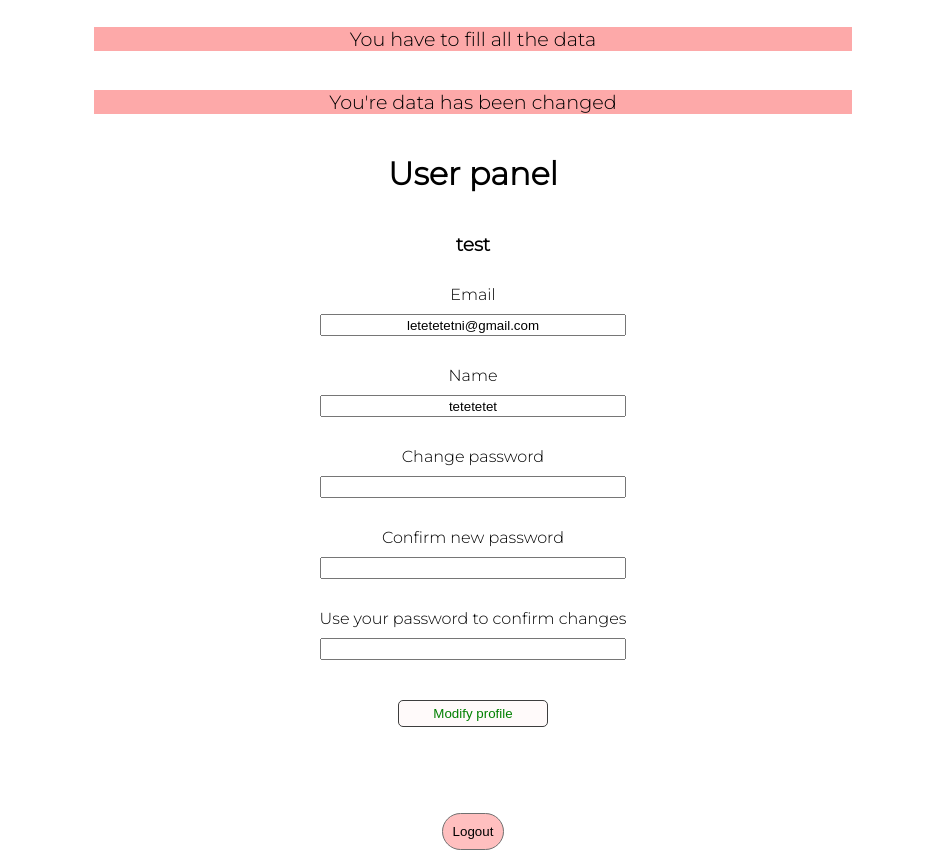
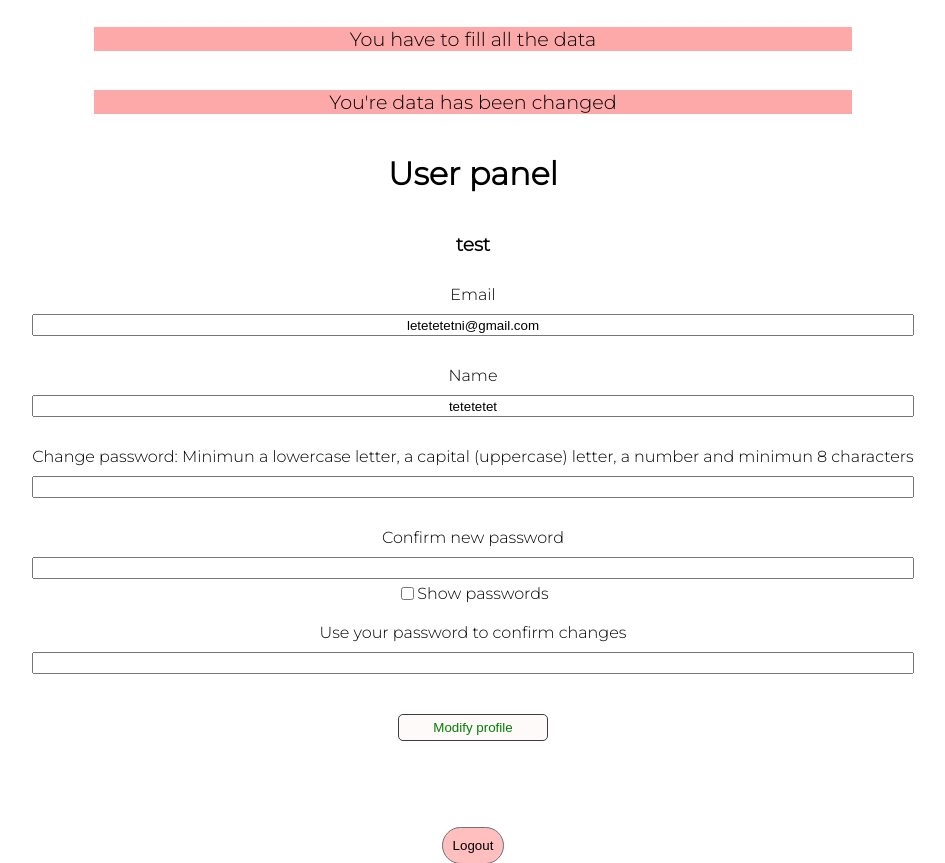
Before and after one commit to tonilr/gestion-usuarios, a PHP site: page /userPanel.php in a window 1280 px wide. Shown: the top 863 px of the page, without its empty margins (167-1112 px from the left). Run offline with PHP 8.4, Linux system fonts and the light colour scheme; the visitor is signed in with stand-in values (Sample User, id 1); data comes from the database, SQL or seed files in the repository.

Commit message:
option to show passwords in user pannel

```diff
--- a/userPanel.php
+++ b/userPanel.php
@@ -52,6 +52,7 @@
     <link rel="stylesheet" href="css/style.css">
     <link rel="preconnect" href="https://fonts.gstatic.com">
     <link href="https://fonts.googleapis.com/css2?family=Montserrat:wght@300&display=swap" rel="stylesheet">
+    <script src="js/javascriptFunctions.js"></script>
     <title>User Panel</title>
 </head>
 <body class="userPanel">
@@ -64,10 +65,14 @@
         <input type="text" name="email" id="email" value="<?php echo $email ?>">
         <label for="name">Name</label>
         <input type="text" name="name" id="name" value="<?php echo $name ?>">
-        <label for="newpass1">Change password</label>
-        <input type="password" name="newpass1" id="newpass1">
+        <label for="newpass1">Change password: Minimun a lowercase letter, a capital (uppercase) letter, a number and minimun 8 characters</label>
+        <input type="password" name="newpass1" id="newpass1" pattern="(?=.*\d)(?=.*[a-z])(?=.*[A-Z]).{8,}" class="passwordField">
         <label for="newpass2">Confirm new password</label>
-        <input type="password" name="newpass2" id="newpass2">
+        <input type="password" name="newpass2" id="newpass2" pattern="(?=.*\d)(?=.*[a-z])(?=.*[A-Z]).{8,}" class="passwordField">
+        <div id="togglePassword">
+                <input type="checkbox" name="togglePassword" onclick="togglepasswordsignup()">
+                <label for="togglePassword">Show passwords</label>
+        </div>
         <label for="actualpass">Use your password to confirm changes</label>
         <input type="password" name="actualpass" id="actualpass" required>
         <input type="submit" value="Modify profile" class="boton">
```
